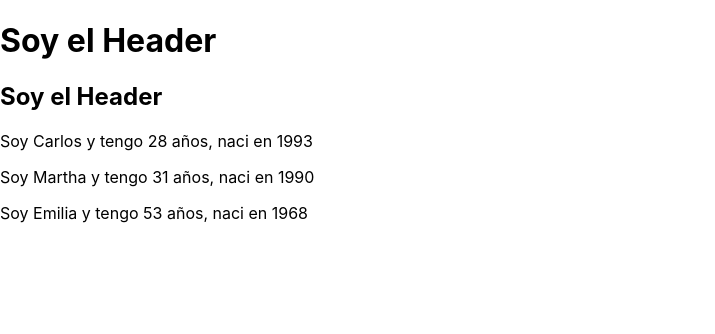
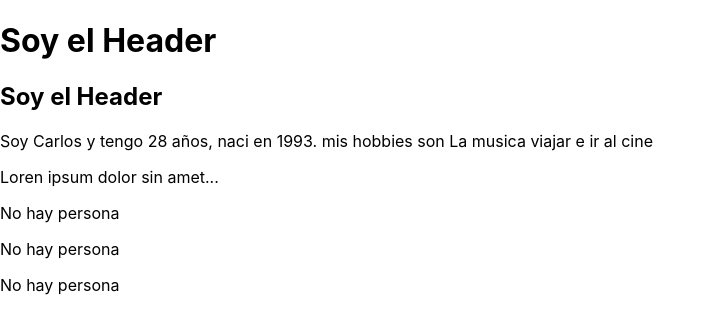
Before and after one commit to jbfretel/Estudios-React, a React (Create React App) app in the folder 03-components/: page / in a window 1280 px wide. Shown: the top 334 px of the page, without its empty margins (0-715 px from the left). Built offline with nearby package versions, Linux system fonts and the light colour scheme; the HTML template or start-up script is replaced by a standard one.

Commit message:
props.children, contenido dentro de la etiqueta del componente

```diff
--- a/03-components/src/App.js
+++ b/03-components/src/App.js
@@ -16,7 +16,10 @@ function App() {
             name:"Carlos"
           }
         }
-      />
+        hobbies={['La musica','viajar', 'e ir al cine']}
+        bio={<p>Loren ipsum dolor sin amet...</p>}
+        />
+
       <Person
         info={
           {
@@ -25,7 +28,9 @@ function App() {
             name:"Martha"
           }
         }
-      />
+        hobbies={['La musica','viajar', 'e ir al cine']}
+        />
+
       <Person
         info={
           {
@@ -34,9 +39,12 @@ function App() {
             name:"Emilia"
           }
         }
+        hobbies={['La musica','viajar', 'e ir al cine']}
       />
+
+      <Person>Estos son los children de Person</Person>
+
     </>
-
   );
 }
 
--- a/03-components/src/components/Person.jsx
+++ b/03-components/src/components/Person.jsx
@@ -1,11 +1,19 @@
 import React from 'react';
 
-const Person = ({info}) => { //destructuracion de props forma actual de trabajar con react
-  return (
+const Person = ({info,hobbies,bio,children}) => { //destructuracion de props forma actual de trabajar con react
+  console.log(children) //children viene a ser el contenido dentro de la etiqueta del componente,en este caso <Person>children</Person>
 
-    <p>Soy {info.name} y tengo {info.age} años, naci en {info.birthday.getFullYear()}</p>
-  )
-
+  if(bio){  //las props son booleanos y vienen por defecto en true, si se quiere falso seria bio={false}
+    return (
+      <>
+        <p>Soy {info.name} y tengo {info.age} años, naci en {info.birthday.getFullYear()}. mis hobbies son {hobbies.join(' ')}</p>
+        {bio}
+      </>
+    )
+  }
+  else {
+    return <p>No hay persona</p>
+  }
 }
 
 export default Person
```
